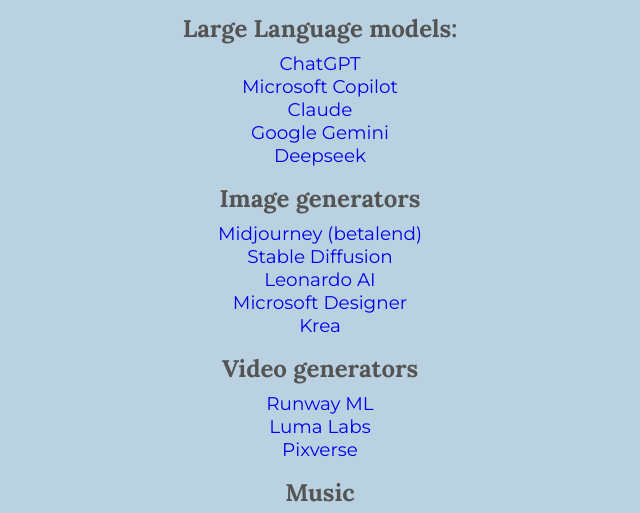
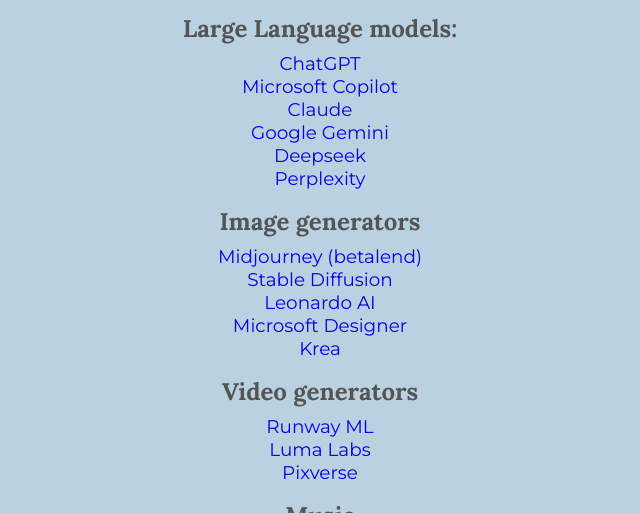
Before and after one commit to stevenvandersmissen/aischool, a plain HTML site: page apps.html in a window 1280 px wide. Shown: the part 249-762 px from the top of the page, without its empty margins (320-960 px from the left). Drawn offline with Linux system fonts and the light colour scheme.

Commit message:
Update apps.html

```diff
--- a/apps.html
+++ b/apps.html
@@ -22,6 +22,7 @@
                 <li><a href="https://claude.ai">Claude</a></li>
                 <li><a href="https://gemini.google.com">Google Gemini</a></li>
                 <li><a href="https://www.deepseek.com/">Deepseek</a></li>
+                <li><a href="https://www.perplexity.ai/">Perplexity</a></li>
             </ul>
             <h3>Image generators</h3>
             <ul id="docList">
```
